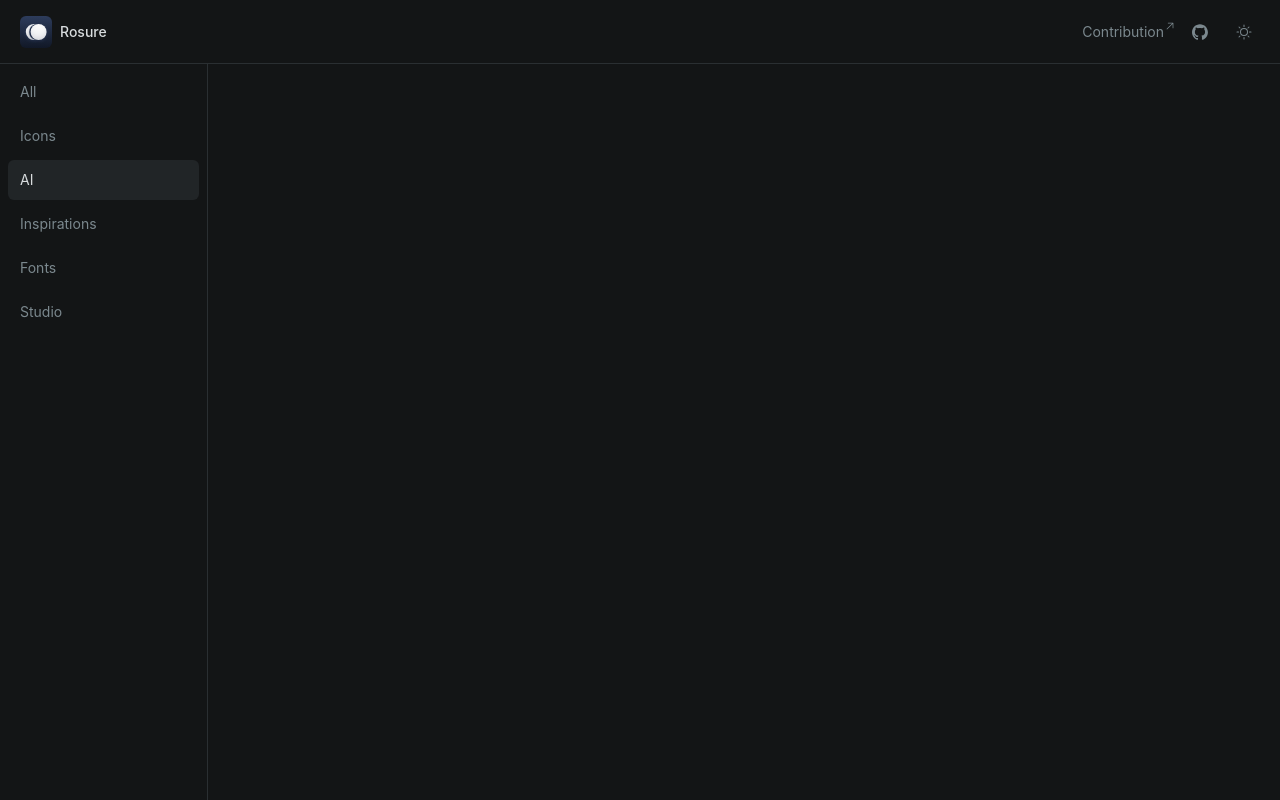
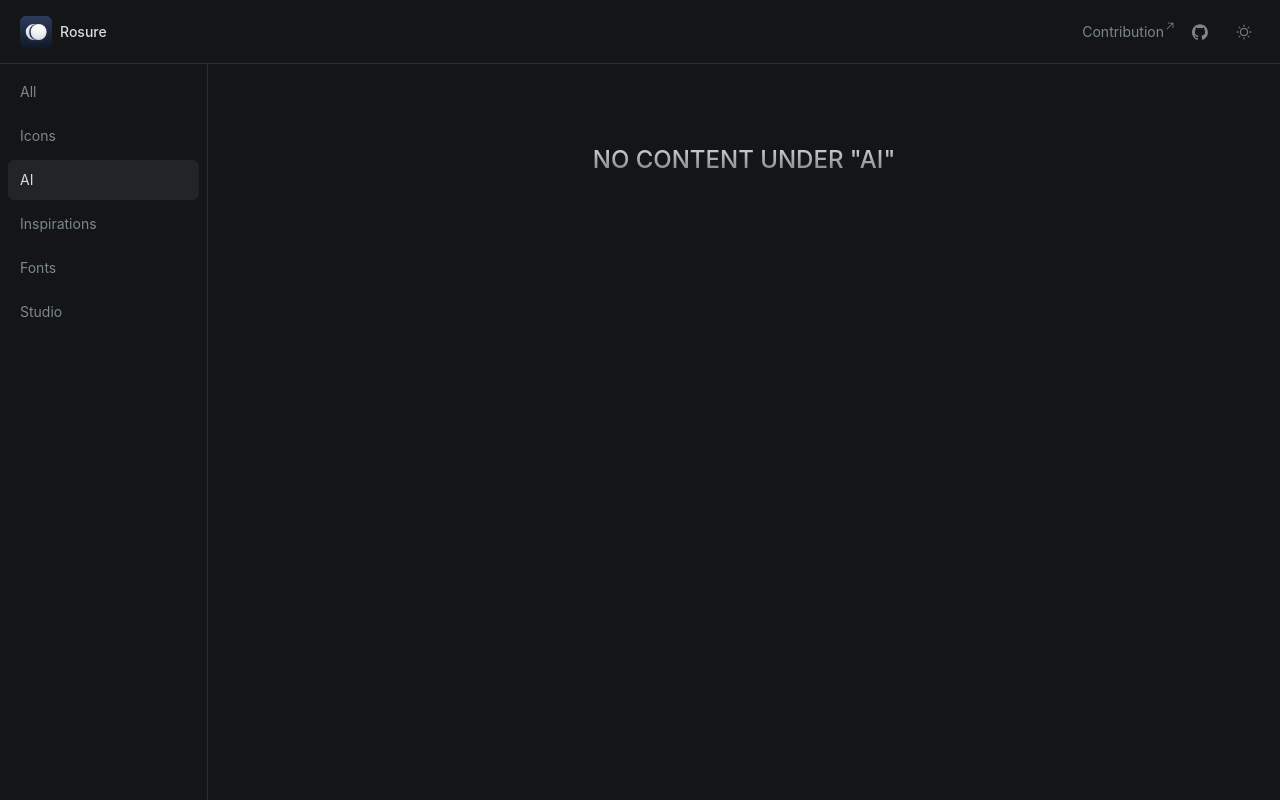
Before and after one commit to yikZero/Rosure, a Next.js app: page /list/ai in a window 1280 px wide. Built offline with nearby package versions, Linux system fonts and the light colour scheme.

Commit message:
feat: add empty page tips

```diff
--- a/app/layout.tsx
+++ b/app/layout.tsx
@@ -27,7 +27,7 @@ export default function RootLayout({
           <main className="flex-1">
             <div className="flex-1 items-start md:grid md:grid-cols-[13rem_minmax(0,1fr)] lg:grid-cols-[13rem_minmax(0,1fr)]">
               <Sidebar />
-              <div className="relative p-4 md:p-8">{children}</div>
+              <div className="relative min-h-full p-4 md:p-8">{children}</div>
             </div>
           </main>
         </ThemeProvider>
--- a/app/list/[slug]/page.tsx
+++ b/app/list/[slug]/page.tsx
@@ -20,6 +20,15 @@ export default function List({ params }: { params: { slug: string } }) {
   }
 
   const categoryLinks = getLinksForCategory(params.slug);
+
+  if (categoryLinks.length == 0)
+    return (
+      <>
+        <div className="mt-12 flex justify-center">
+          <div className="select-none bg-gradient-to-b from-primary to-primary/50 bg-clip-text text-2xl font-medium text-transparent">{`NO CONTENT UNDER "${params.slug.toUpperCase()}"`}</div>
+        </div>
+      </>
+    );
 
   return (
     <>
```
